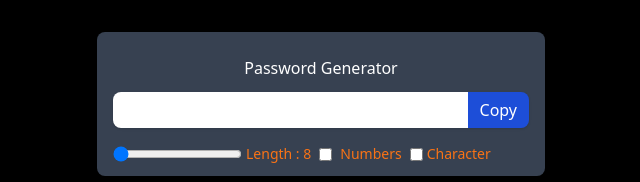
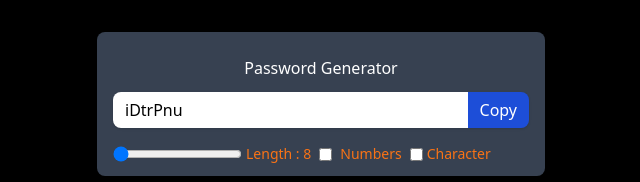
Before and after one commit to Sunnysahu/Password-Generator, a React (Vite) app: page / in a window 1280 px wide. Shown: the top 182 px of the page, without its empty margins (319-959 px from the left). Built offline with nearby package versions, Linux system fonts and the light colour scheme.

Commit message:
Password Generating Properly Now

```diff
--- a/src/App.jsx
+++ b/src/App.jsx
@@ -13,13 +13,13 @@ function App() {
     if (numberAllowed) str += "0123456789";
     if (charAllowed) str += "!@#$%^&*()-_=+~";
 
-    for (let i = 1; i < length; i++) {
+    for (let i = 1; i <= length; i++) {
       let char = Math.floor(Math.random() * str.length + 1);
-
-      pass = str.charAt(char);
+      pass += str.charAt(char);
     }
 
     setPassword(pass);
+    console.log("Pass : ", pass);
   }, [length, numberAllowed, charAllowed, setPassword]);
 
   useEffect(() => {
@@ -34,7 +34,7 @@ function App() {
           <input
             type="text"
             value={password}
-            className="outline-none bg-black-700 text-white px-3 py-1.5 w-full"
+            className="outline-none bg-black-700 text-black text-md px-3 py-1.5 w-full"
             placeholder="Password"
             readOnly
           />
```
